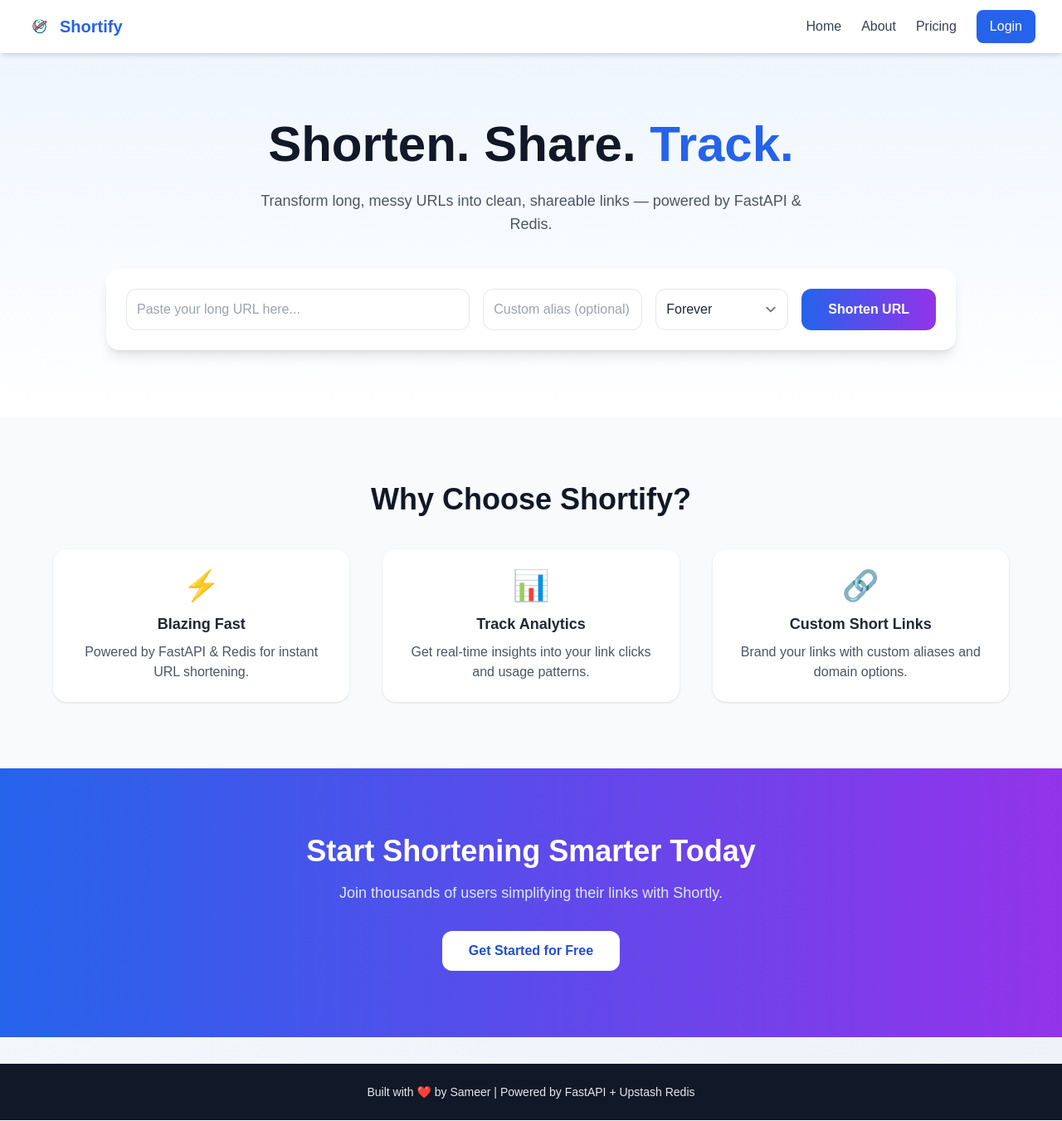
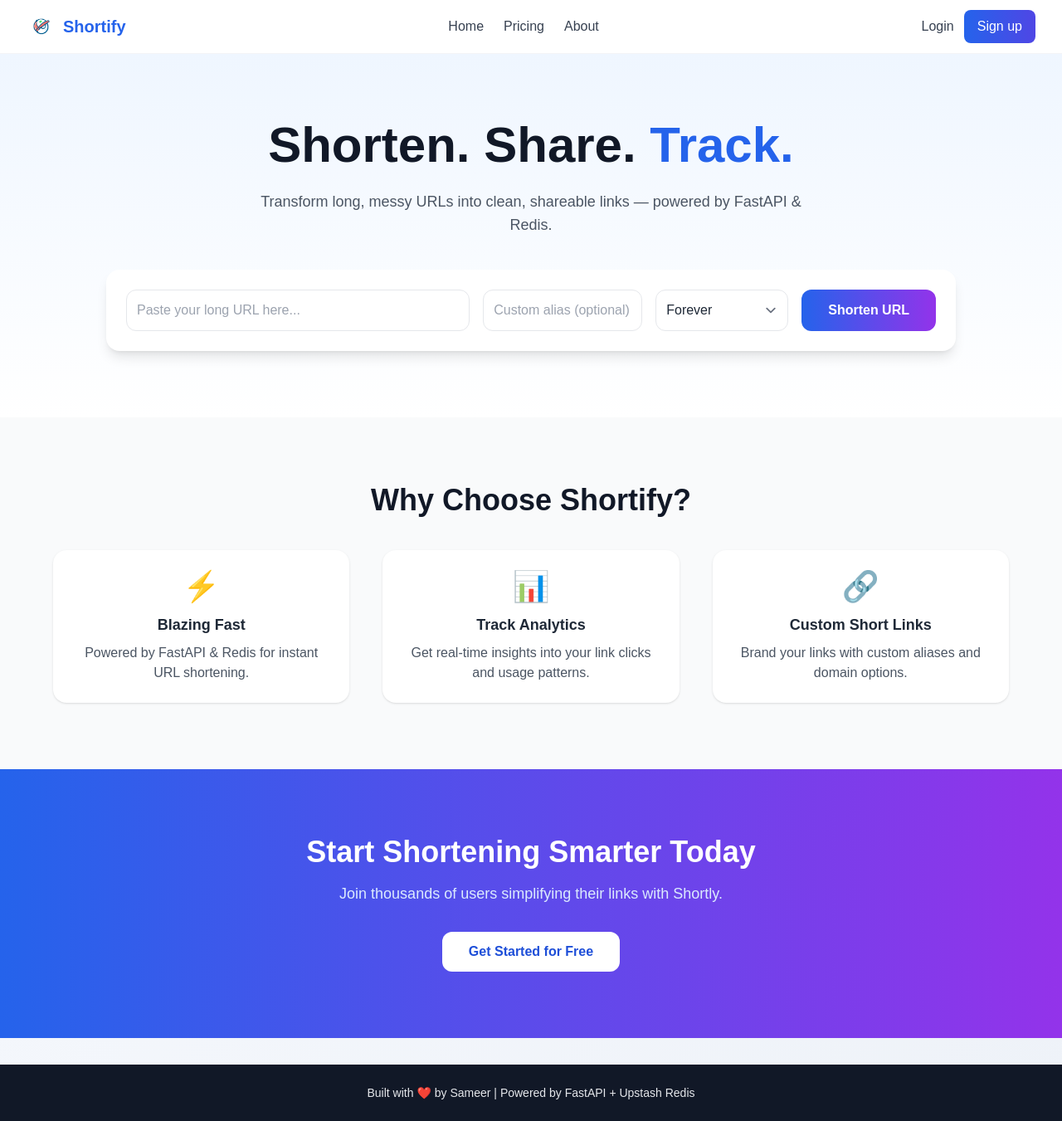
Before and after one commit to sk3577311/Pro_URL_Shortener, a FastAPI app: page / in a window 1280 px wide. Shown: the whole page at 83% size. Run offline with FastAPI, Linux system fonts and the light colour scheme; some libraries are stand-ins or nearby versions.

Commit message:
last commit 16/10/2025 v24

```diff
--- a/templates/base.html
+++ b/templates/base.html
@@ -20,66 +20,89 @@
 <body class="text-gray-800 bg-gray-50 flex flex-col min-h-screen">
 
   <!-- NAVBAR -->
-  <nav class="bg-white shadow-md sticky top-0 z-50">
-    <div class="container mx-auto px-4 sm:px-6 lg:px-8">
-      <div class="flex justify-between items-center py-3">
+  <nav class="bg-white border-b border-gray-100 sticky top-0 z-50">
+    <div class="max-w-7xl mx-auto px-4 sm:px-6 lg:px-8">
+      <div class="flex items-center justify-between h-16">
 
-        <!-- Left: Logo -->
-        <a href="/" class="flex items-center space-x-2">
-          <img src="{{ url_for('static', path='img/icon.png') }}" alt="Logo" class="h-8 w-8">
+        <!-- LEFT: Hamburger (mobile) + Logo -->
+        <div class="flex items-center gap-3">
+          <!-- Hamburger for mobile (visible only on small screens) -->
+          <!-- Put hamburger first so it doesn't push logo — it's inline with logo -->
+          <button id="menu-toggle"
+            class="md:hidden p-2 rounded-md hover:bg-gray-100 focus:outline-none focus:ring-2 focus:ring-blue-300"
+            aria-expanded="false" aria-controls="mobile-menu">
+            <svg class="w-6 h-6 text-gray-700" fill="none" stroke="currentColor" viewBox="0 0 24 24"
+              xmlns="http://www.w3.org/2000/svg" aria-hidden="true">
+              <path stroke-linecap="round" stroke-linejoin="round" stroke-width="2" d="M4 6h16M4 12h16M4 18h16"></path>
+            </svg>
+          </button>
+
+          <!-- Brand -->
+          <a href="/" class="flex items-center gap-2">
+            <img src="{{ url_for('static', path='img/icon.png') }}" alt="Shortify Logo" class="h-9 w-9">
             <span class="text-xl font-bold text-blue-600">Shortify</span>
           </a>
+        </div>
 
-        <!-- Right side -->
-        <div class="flex items-center space-x-4">
+        <!-- CENTER: Desktop links (hidden on mobile) -->
+        <div class="hidden md:flex md:items-center md:space-x-6">
+          <a href="/" class="text-gray-700 hover:text-blue-600 transition">Home</a>
+          <a href="/pricing" class="text-gray-700 hover:text-blue-600 transition">Pricing</a>
+          <a href="/about" class="text-gray-700 hover:text-blue-600 transition">About</a>
+        </div>
 
+        <!-- RIGHT: Auth actions / Avatar -->
+        <div class="flex items-center gap-3">
           {% if user %}
-          <!-- Logged-in user avatar (Desktop + Mobile) -->
+          <!-- Avatar: visible on all sizes, hamburger hidden above when logged in (we'll hide mobile hamburger via CSS if needed) -->
           <div class="relative">
             <button id="avatar-btn"
-              class="flex items-center focus:outline-none hover:opacity-90 transition rounded-full">
-              <img src="{{ user.avatar }}" alt="Avatar" class="w-9 h-9 rounded-full border border-gray-300">
+              class="flex items-center justify-center w-10 h-10 rounded-full overflow-hidden border border-gray-200 focus:outline-none">
+              <img src="{{ user.avatar_url }}" alt="Avatar" class="w-full h-full object-cover">
             </button>
 
-            <!-- Dropdown -->
+            <!-- avatar dropdown -->
             <div id="avatar-dropdown"
-              class="hidden absolute right-0 mt-2 w-40 bg-white border border-gray-200 rounded-xl shadow-lg py-2">
-              <form action="/auth/logout" method="post">
-                <button type="submit" class="w-full text-left px-4 py-2 text-gray-700 hover:bg-gray-100">Logout</button>
+              class="hidden absolute right-0 mt-2 w-40 bg-white border border-gray-200 rounded-xl shadow-lg py-1">
+              <div class="px-4 py-2 text-sm text-gray-700">{{ user.email }}</div>
+              <form action="/auth/logout" method="post" class="mt-1">
+                <button type="submit"
+                  class="w-full text-left px-4 py-2 text-sm text-gray-700 hover:bg-gray-100 rounded-b-xl">Logout</button>
               </form>
             </div>
           </div>
 
           {% else %}
-          <!-- Hamburger Menu (only when not logged in, mobile only) -->
-          <button id="menu-toggle"
-            class="text-gray-700 hover:text-blue-600 focus:outline-none md:hidden flex items-center justify-center">
-            <svg class="w-6 h-6" fill="none" stroke="currentColor" viewBox="0 0 24 24">
-              <path stroke-linecap="round" stroke-linejoin="round" stroke-width="2" d="M4 6h16M4 12h16m0 6H4"></path>
-            </svg>
-          </button>
-
-          <!-- Desktop Menu (only for logged-out users) -->
-          <div id="menu" class="hidden md:flex space-x-6 items-center">
-            <a href="/" class="text-gray-700 hover:text-blue-600">Home</a>
-            <a href="/about" class="text-gray-700 hover:text-blue-600">About</a>
-            <a href="/pricing" class="text-gray-700 hover:text-blue-600">Pricing</a>
-            <a href="/login" class="bg-blue-600 text-white px-4 py-2 rounded-lg hover:bg-blue-700 transition">Login</a>
+          <!-- Desktop auth buttons -->
+          <div class="hidden md:flex items-center gap-3">
+            <a href="/login" class="text-gray-700 hover:text-blue-600 transition">Login</a>
+            <a href="/signup"
+              class="bg-gradient-to-r from-blue-600 to-indigo-600 text-white px-4 py-2 rounded-lg hover:opacity-95 transition">Sign
+              up</a>
           </div>
           {% endif %}
         </div>
       </div>
 
-      <!-- Mobile Menu (for logged-out users) -->
+      <!-- MOBILE MENU (stacked) -->
+      <!-- Always in the DOM; toggled hidden/visible by JS. It appears as a full-width stacked list under the top bar. -->
+      <div id="mobile-menu" class="hidden md:hidden border-t border-gray-100 mt-2">
+        <div class="px-4 py-3 flex flex-col gap-2">
+          <a href="/" class="block px-3 py-2 rounded-md text-base font-medium text-gray-700 hover:bg-gray-50">Home</a>
+          <a href="/pricing"
+            class="block px-3 py-2 rounded-md text-base font-medium text-gray-700 hover:bg-gray-50">Pricing</a>
+          <a href="/about"
+            class="block px-3 py-2 rounded-md text-base font-medium text-gray-700 hover:bg-gray-50">About</a>
+
           {% if not user %}
-      <div id="mobile-menu" class="hidden flex-col space-y-3 py-3 md:hidden border-t border-gray-200">
-        <a href="/" class="text-gray-700 hover:text-blue-600">Home</a>
-        <a href="/about" class="text-gray-700 hover:text-blue-600">About</a>
-        <a href="/pricing" class="text-gray-700 hover:text-blue-600">Pricing</a>
           <a href="/login"
-          class="bg-blue-600 text-white px-4 py-2 rounded-lg hover:bg-blue-700 transition w-max">Login</a>
+            class="block mt-1 px-3 py-2 rounded-md text-base font-medium bg-blue-600 text-white text-center hover:bg-blue-700">Login</a>
+          <a href="/signup"
+            class="block px-3 py-2 rounded-md text-base font-medium bg-gradient-to-r from-blue-500 to-indigo-500 text-white text-center hover:opacity-95">Sign
+            up</a>
+          {% endif %}
         </div>
-      {% endif %}
+      </div>
     </div>
   </nav>
 
@@ -95,30 +118,43 @@
     </div>
   </footer>
   <script>
-    // Toggle mobile menu (only when logged out)
-    const toggle = document.getElementById("menu-toggle");
-    const mobileMenu = document.getElementById("mobile-menu");
-    if (toggle && mobileMenu) {
-      toggle.addEventListener("click", () => {
-        mobileMenu.classList.toggle("hidden");
+    (function () {
+      const menuToggle = document.getElementById('menu-toggle');
+      const mobileMenu = document.getElementById('mobile-menu');
+      const avatarBtn = document.getElementById('avatar-btn');
+      const avatarDropdown = document.getElementById('avatar-dropdown');
+
+      // mobile menu toggle (stacked list)
+      if (menuToggle && mobileMenu) {
+        menuToggle.addEventListener('click', function (e) {
+          e.stopPropagation();
+          mobileMenu.classList.toggle('hidden');
+          const expanded = this.getAttribute('aria-expanded') === 'true';
+          this.setAttribute('aria-expanded', String(!expanded));
+        });
+
+        // hide when clicking outside
+        window.addEventListener('click', function (e) {
+          if (!mobileMenu.contains(e.target) && !menuToggle.contains(e.target)) {
+            mobileMenu.classList.add('hidden');
+            menuToggle.setAttribute('aria-expanded', 'false');
+          }
         });
       }
 
-    // Toggle avatar dropdown (for logged-in users)
-    const avatarBtn = document.getElementById("avatar-btn");
-    const avatarDropdown = document.getElementById("avatar-dropdown");
+      // avatar dropdown toggle
       if (avatarBtn && avatarDropdown) {
-      avatarBtn.addEventListener("click", () => {
-        avatarDropdown.classList.toggle("hidden");
+        avatarBtn.addEventListener('click', function (e) {
+          e.stopPropagation();
+          avatarDropdown.classList.toggle('hidden');
         });
-
-      // Close dropdown when clicking outside
-      window.addEventListener("click", (e) => {
+        window.addEventListener('click', function (e) {
           if (!avatarBtn.contains(e.target) && !avatarDropdown.contains(e.target)) {
-          avatarDropdown.classList.add("hidden");
+            avatarDropdown.classList.add('hidden');
           }
         });
       }
+    })();
   </script>
   <script src="{{ url_for('static', path='js/index.js') }}"></script>
 </body>
--- a/templates/index.html
+++ b/templates/index.html
@@ -28,6 +28,7 @@
       <!-- TTL -->
       <select id="ttl" name="ttl"
         class="w-full sm:w-40 p-3 border border-gray-200 rounded-xl focus:outline-none focus:ring-2 focus:ring-indigo-500 text-sm sm:text-base">
+        <option selected>Select your validity for url</option>
         <option value="86400">1 Day</option>
         <option value="604800">1 Week</option>
         <option value="2592000">1 Month</option>
--- a/templates/login.html
+++ b/templates/login.html
@@ -4,7 +4,7 @@
 {% block content %}
 <section class="flex flex-col-reverse md:flex-row items-center justify-center min-h-[80vh] px-6 py-12">
   <!-- Left: Image -->
-  <div class="w-full md:w-1/2 flex justify-center mt-8 md:mt-0">
+  <div class="w-full md:w-full flex justify-center mt-8 md:mt-0">
     <img src="{{ url_for('static', path='img/login-url-shortener.jpg') }}"
          alt="Login Illustration"
          class="w-64 sm:w-80 md:w-96 drop-shadow-lg" />
@@ -20,7 +20,7 @@
         <!-- Google Login -->
         <a href="/auth/google"
            class="flex items-center justify-center gap-3 bg-white border border-gray-300 py-3 rounded-lg text-gray-700 hover:bg-gray-50 transition">
-          <img src="{{ url_for('static', path='img/google.svg') }}" alt="Google" class="w-5 h-5">
+          <img src="{{ url_for('static', path='icons/google.svg') }}" alt="Google" class="w-5 h-5">
           <span>Continue with Google</span>
         </a>
 
--- a/templates/signup.html
+++ b/templates/signup.html
@@ -31,7 +31,7 @@
       <!-- Google Sign Up -->
       <a href="/auth/google"
          class="flex items-center justify-center gap-3 bg-white border border-gray-300 py-3 rounded-lg text-gray-700 hover:bg-gray-50 transition">
-        <img src="{{ url_for('static', path='img/google.svg') }}" alt="Google" class="w-5 h-5">
+        <img src="{{ url_for('static', path='icons/google.svg') }}" alt="Google" class="w-5 h-5">
         <span>Continue with Google</span>
       </a>
 
@@ -43,7 +43,7 @@
   </div>
 
   <!-- Right: Image -->
-  <div class="w-full md:w-1/2 flex justify-center mt-8 md:mt-0">
+  <div class="w-full md:w-full flex justify-center mt-8 md:mt-0">
     <img src="{{ url_for('static', path='img/login-url-shortener.jpg') }}"
          alt="Sign Up Illustration"
          class="w-64 sm:w-80 md:w-96 drop-shadow-lg" />
```
Lines whose indentation alone changed are shown as unchanged.
